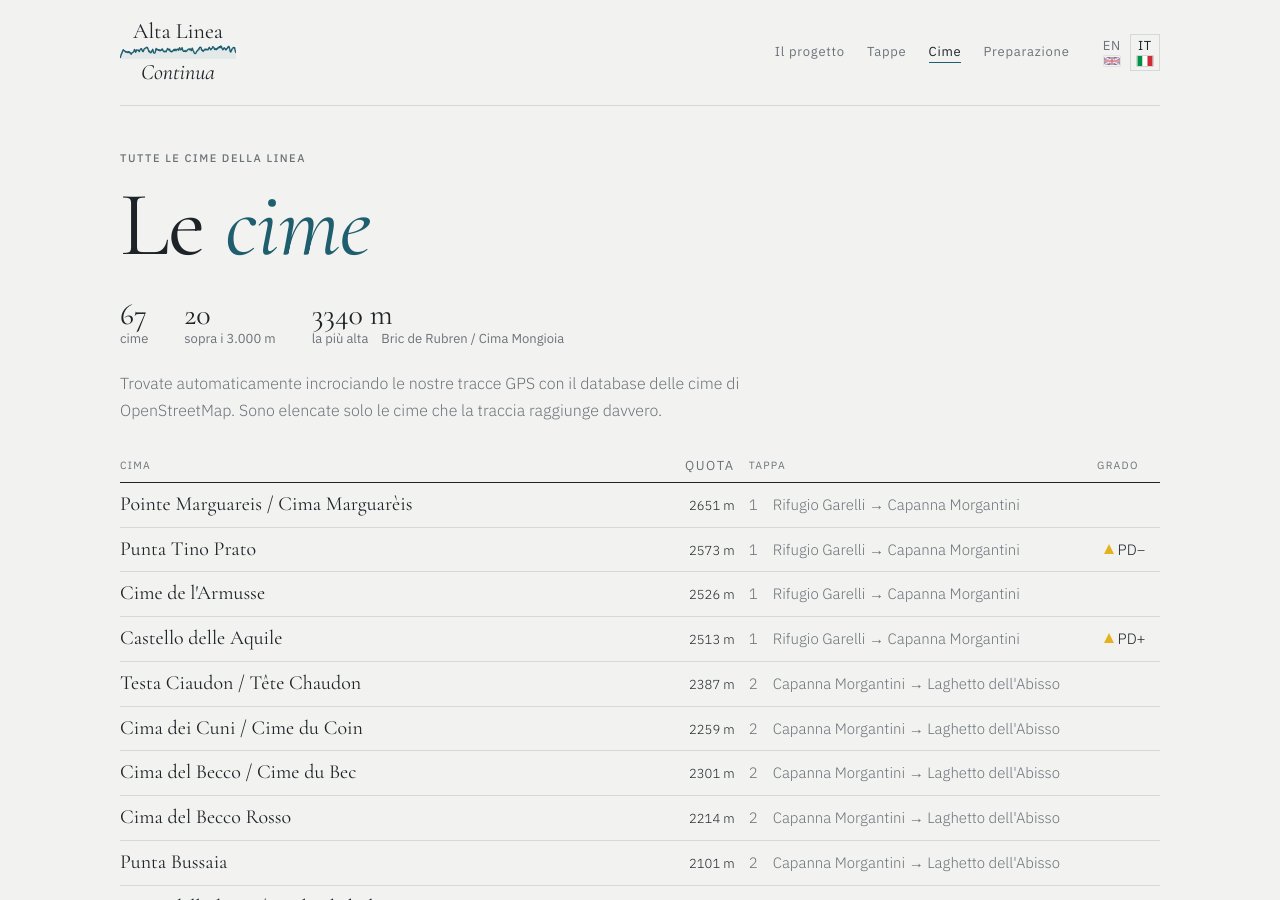
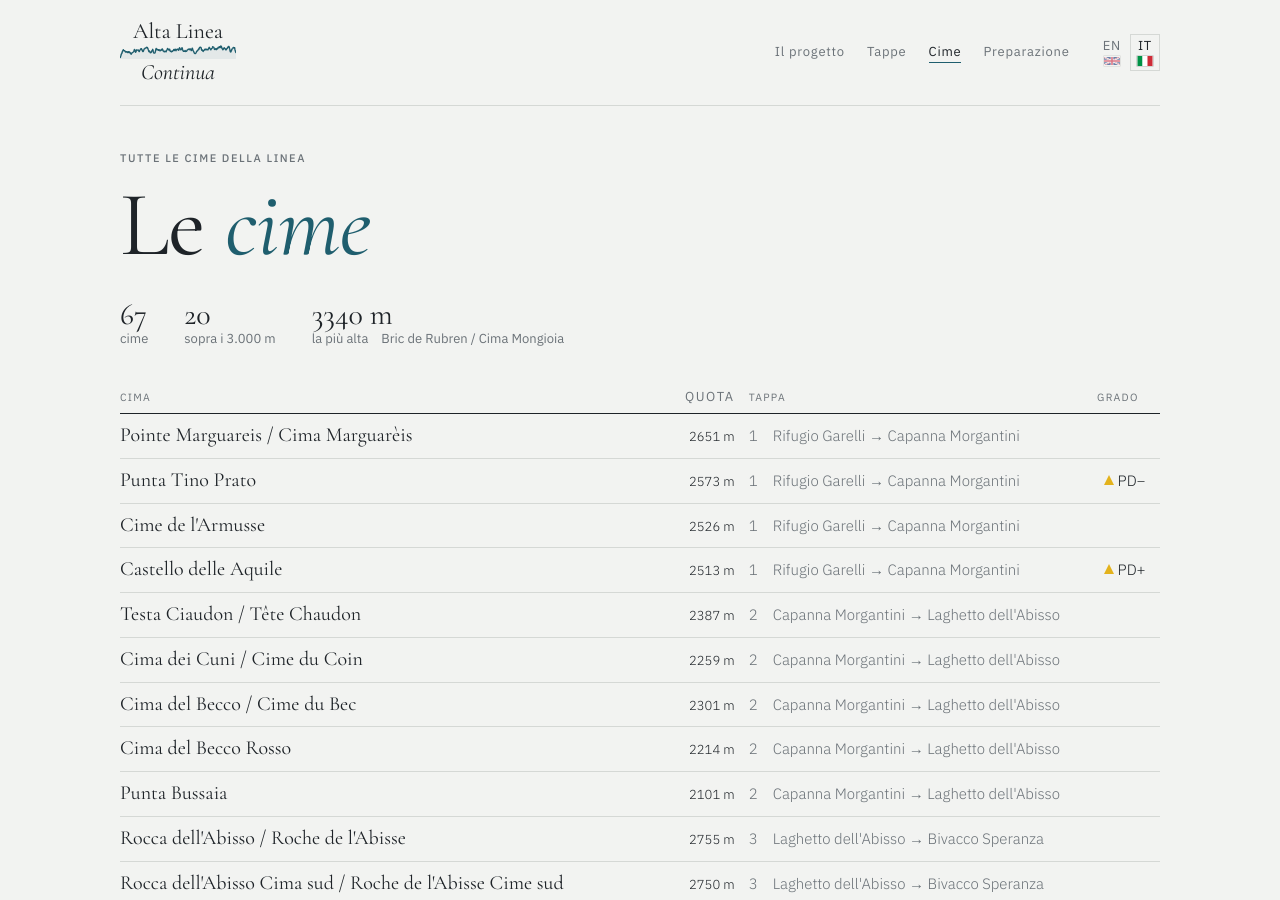
Before and after one commit to federicasibilla/alta-linea-continua, a Jekyll site: the page built from it/summits.md, in a window 1280 px wide and 900 px high. Built offline with Jekyll 4.4.1, drawn with Linux system fonts in a browser that asks for light colours; a script that is not in the unit is left out.

Commit message:
Summits page: remove the note on how peaks were extracted
Co-Authored-By: Claude Opus 5.5 <noreply@anthropic.com>
Claude-Session: https://claude.ai/code/session_01XKHLH8A2aBu4BPRzxDTmSg

```diff
--- a/_data/i18n.yml
+++ b/_data/i18n.yml
@@ -75,7 +75,6 @@ en:
   nav_summits: Summits
   s_title: The <em>summits</em>
   s_eyebrow: Every summit on the line
-  s_intro: Found automatically by crossing our GPS tracks with the OpenStreetMap summit database. Only the summits the track really reaches are listed.
   s_count: summits
   s_over3000: over 3,000 m
   s_highest: highest
@@ -181,7 +180,6 @@ it:
   nav_summits: Cime
   s_title: Le <em>cime</em>
   s_eyebrow: Tutte le cime della linea
-  s_intro: Trovate automaticamente incrociando le nostre tracce GPS con il database delle cime di OpenStreetMap. Sono elencate solo le cime che la traccia raggiunge davvero.
   s_count: cime
   s_over3000: sopra i 3.000 m
   s_highest: la più alta
--- a/_layouts/summits.html
+++ b/_layouts/summits.html
@@ -17,7 +17,6 @@ layout: default
   <span><b>{{ n3000 }}</b>{{ t.s_over3000 }}</span>
   <span><b>{{ top.ele }} m</b>{{ t.s_highest }}&emsp;{{ top.name }}</span>
 </div>
-<p class="prose muted">{{ t.s_intro }}</p>
 <div class="tbl"><table class="summits">
   <thead><tr><th>{{ t.s_col_name }}</th><th class="num">{{ t.s_col_alt }}</th><th>{{ t.s_col_stage }}</th><th>{{ t.s_col_grade }}</th></tr></thead>
   <tbody>
```
